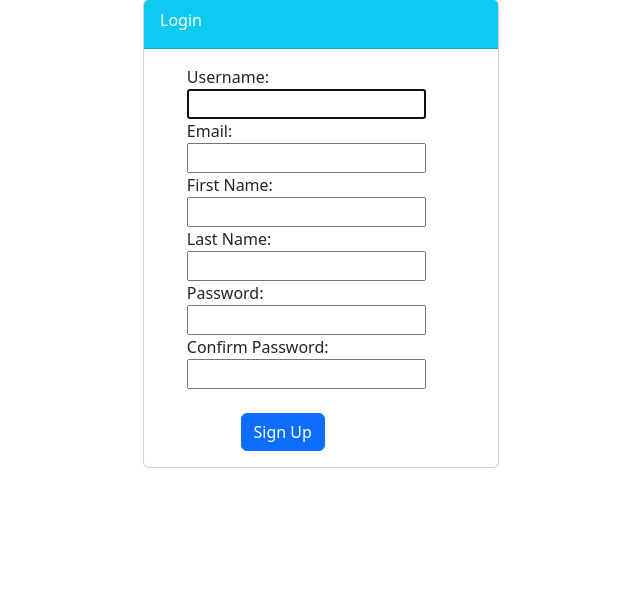
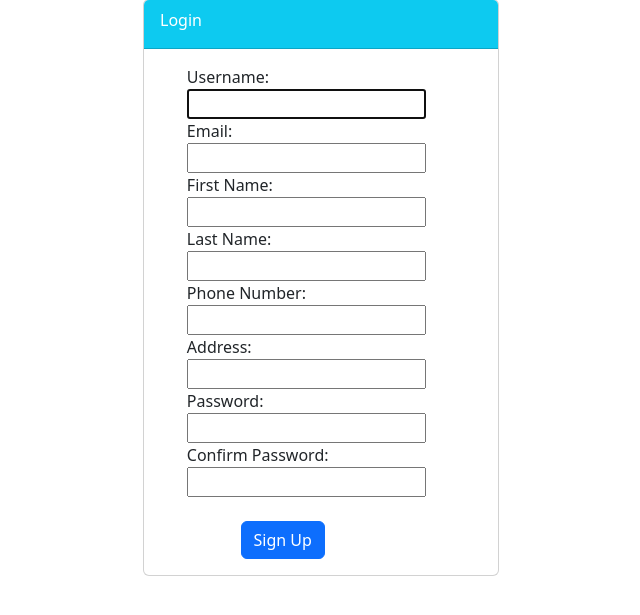
Before and after one commit to SohamDas2003/Clothing, a Django app: page /register/ in a window 1280 px wide. Shown: the part 134-749 px from the top of the page, without its empty margins (319-959 px from the left). Run offline with Django 4.2, Linux system fonts and the light colour scheme; some libraries are stand-ins or nearby versions.

Commit message:
commit:20

```diff
--- a/genx/clothing/admin.py
+++ b/genx/clothing/admin.py
@@ -4,5 +4,4 @@ from clothing.models import Item, CartItem, CusOrders
 # Register your models here.
 
 admin.site.register(Item)
-admin.site.register(CartItem)
 admin.site.register(CusOrders)
--- a/genx/users/forms.py
+++ b/genx/users/forms.py
@@ -1,12 +1,19 @@
 from django import forms
 from django.contrib.auth.models import User
 from django.contrib.auth.forms import UserCreationForm
-
+from django.core.validators import MaxValueValidator, MinValueValidator
 
 class RegisterForm(UserCreationForm):
     email = forms.EmailField()
     first_name = forms.CharField()
     last_name = forms.CharField()
+    mob_num = forms.IntegerField(
+        label='Mobile Number',
+        validators=[
+            MaxValueValidator(9999999999, message='Mobile number must be at most 10 digits.'),
+            MinValueValidator(0, message='Enter a valid mobile number with only numeric characters.'),
+        ],)
+    address = forms.CharField()
     class Meta:
         model = User
-        fields = ['username', 'email', 'first_name', 'last_name', 'password1', 'password2']
+        fields = ['username', 'email', 'first_name', 'last_name', 'mob_num', 'address', 'password1', 'password2']
--- a/genx/users/templates/users/pymtsuccess.html
+++ b/genx/users/templates/users/pymtsuccess.html
@@ -9,7 +9,6 @@
     <style>
       body {
         text-align: center;
-        padding: 40px 0;
         background: #EBF0F5;
       }
         h1 {
@@ -39,7 +38,7 @@
       }
     </style>
     <body>
-      <div class="card">
+      <div class="card mt-5">
       <div style="border-radius:200px; height:200px; width:200px; background: #F8FAF5; margin:0 auto;">
         <i class="checkmark">✓</i>
       </div>
@@ -54,6 +53,4 @@
     </body>
 </html>
 
-
-
 {% endblock %}
--- a/genx/users/templates/users/register.html
+++ b/genx/users/templates/users/register.html
@@ -30,6 +30,14 @@
 						<br />
 						<span class="offset-md-1">{{ form.last_name }}</span>
 						<br />
+						<label class="offset-md-1">Phone Number: </label>
+						<br />
+						<span class="offset-md-1">{{ form.mob_num }}</span>
+						<br />
+						<label class="offset-md-1">Address: </label>
+						<br />
+						<span class="offset-md-1">{{ form.address }}</span>
+						<br />
 						<label class="offset-md-1">Password: </label>
 						<br />
 						<span class="offset-md-1">{{ form.password1 }}</span>
--- a/genx/users/views.py
+++ b/genx/users/views.py
@@ -1,5 +1,6 @@
 from django.shortcuts import render, redirect
 from users.forms import RegisterForm
+from django.contrib.auth.models import User
 from django.contrib import messages
 from django.contrib.auth import authenticate, login, logout
 from django.contrib.auth.decorators import login_required
@@ -10,28 +11,31 @@ import json
 # Create your views here.
 
 
+
 def register(request):
     if request.method == 'POST':
         form = RegisterForm(request.POST)
 
         if form.is_valid():
             username = form.cleaned_data.get('username')
-            messages.success(
-                request,
-                'Welcome {}, your account has been successfully created. Now you may log in'.format(
-                    username)
-            )
-            form.save()
-            return redirect('login')
+
+            # Check if the username already exists
+            if User.objects.filter(username=username).exists():
+                messages.error(request, 'Username already exists. Please choose a different username.')
+            else:
+                # Continue with user registration
+                messages.success(
+                    request,
+                    'Welcome {}, your account has been successfully created. Now you may log in'.format(username)
+                )
+                form.save()
+                return redirect('login')
 
     else:
         form = RegisterForm()
 
-        context = {
-            'form': form
-        }
-
-        return render(request, 'users/register.html', context)
+    context = {'form': form}
+    return render(request, 'users/register.html', context)
 
 
 def login_view(request):
```
Also changed, not shown: genx/db.sqlite3.
